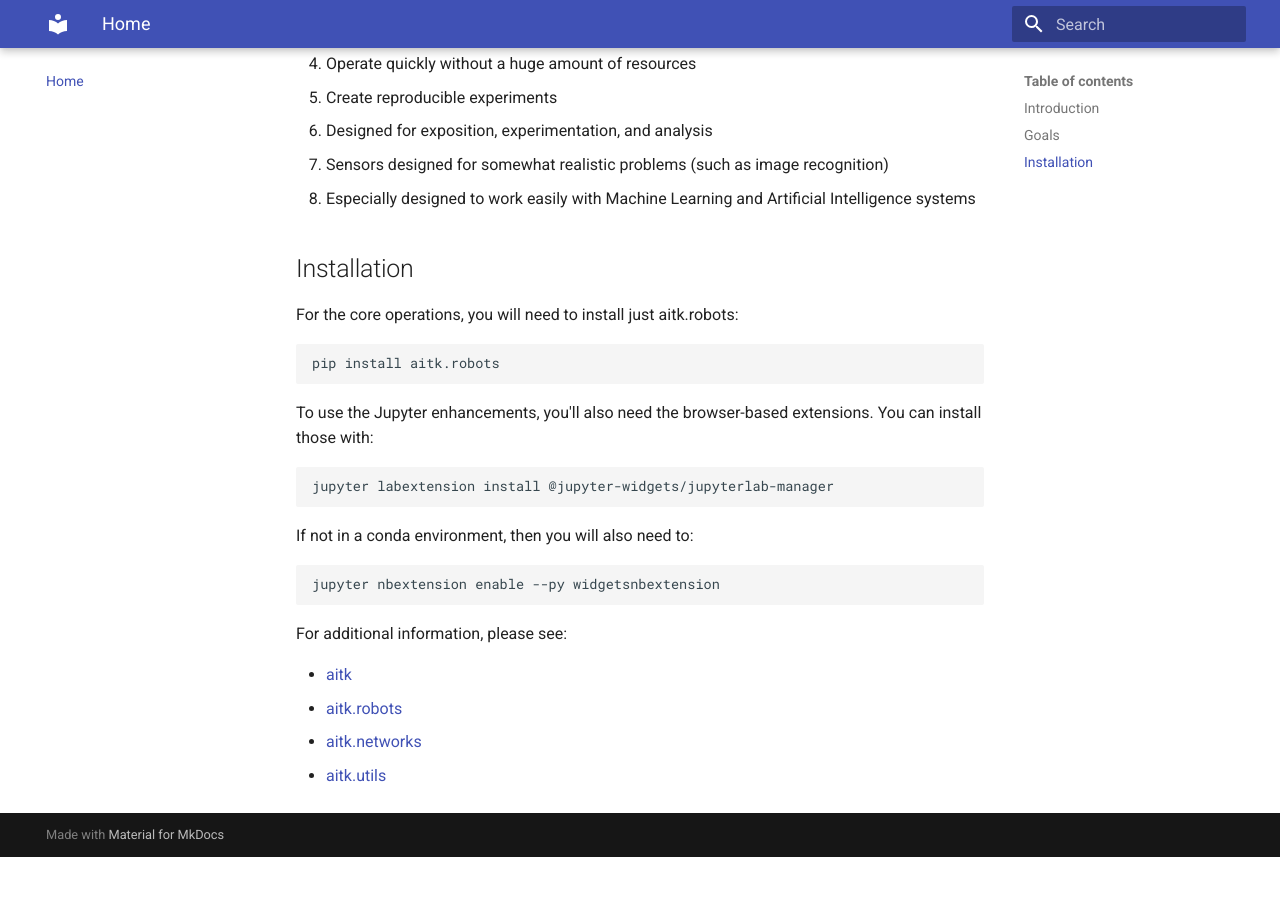
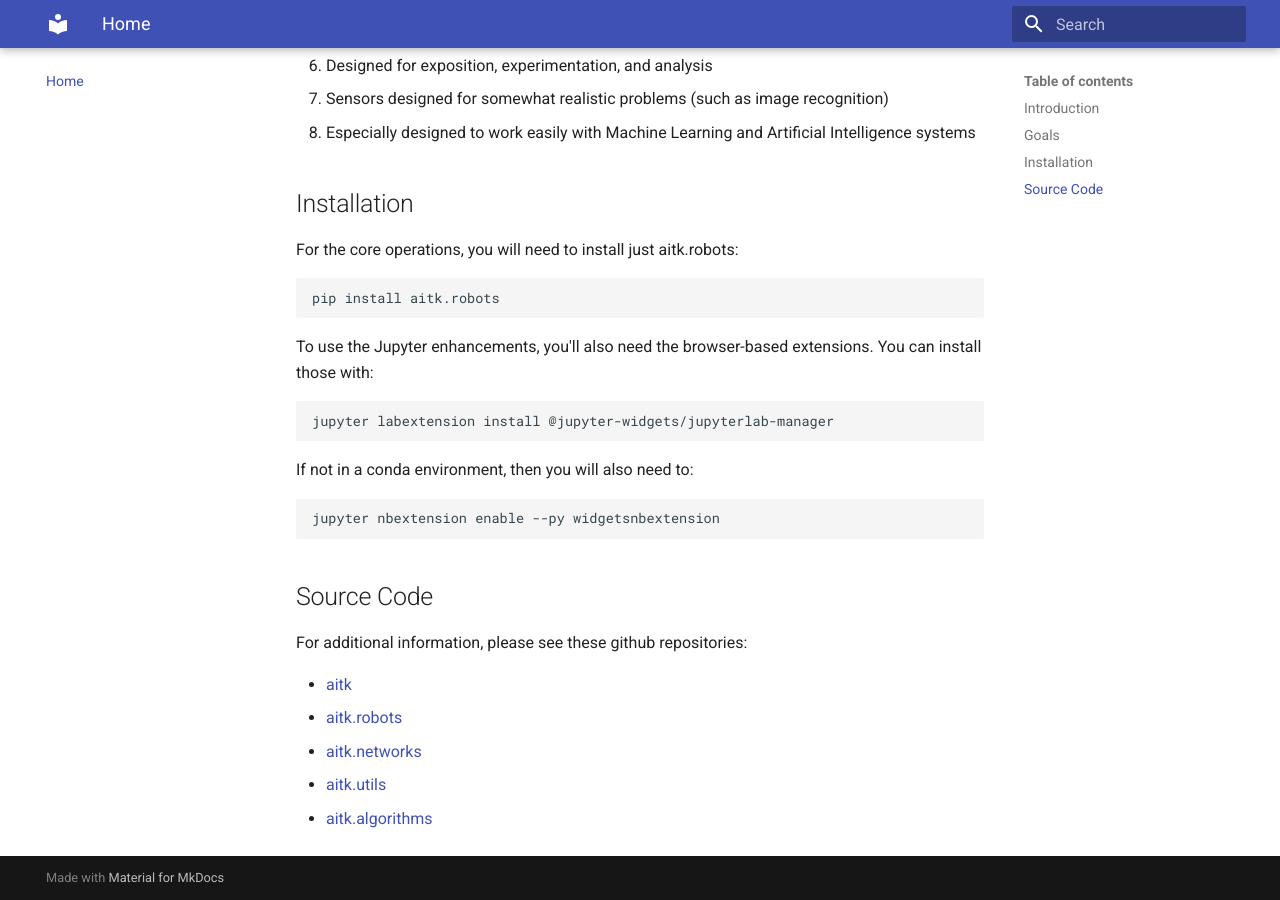
Before and after one commit to ArtificialIntelligenceToolkit/aitk.robots, an MkDocs documentation site: the page built from docs/index.md, in a window 1280 px wide and 900 px high, scrolled down 884 px. Built offline with MkDocs 1.6.1 and Material for MkDocs 9.7.7, drawn with Linux system fonts in a browser that asks for light colours; before the commit the page ends 1741 px from its top, so only the background shows below that; some of the changed text lies outside the part shown.

````diff
--- a/docs/index.md
+++ b/docs/index.md
@@ -41,9 +39,12 @@
 jupyter nbextension enable --py widgetsnbextension
 ```
 
-For additional information, please see:
+## Source Code
+
+For additional information, please see these github repositories:
 
 * [aitk](https://github.com/ArtificialIntelligenceToolkit/aitk)
 * [aitk.robots](https://github.com/ArtificialIntelligenceToolkit/aitk.robots)
 * [aitk.networks](https://github.com/ArtificialIntelligenceToolkit/aitk.networks)
 * [aitk.utils](https://github.com/ArtificialIntelligenceToolkit/aitk.utils)
+* [aitk.algorithms](https://github.com/ArtificialIntelligenceToolkit/aitk.algorithms)
````
Also changed, not shown: other parts of docs/index.md (+0 -2 lines).
